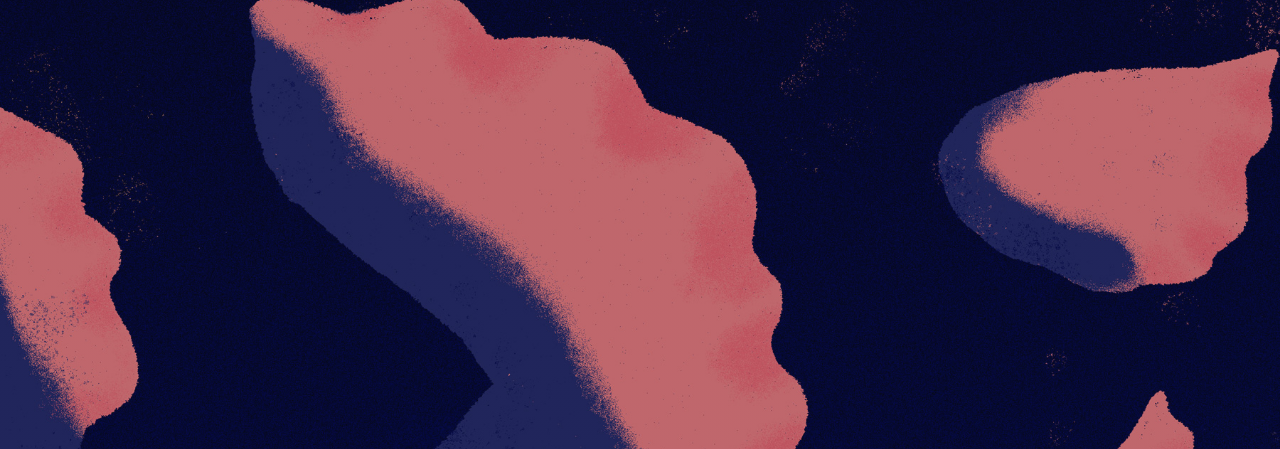
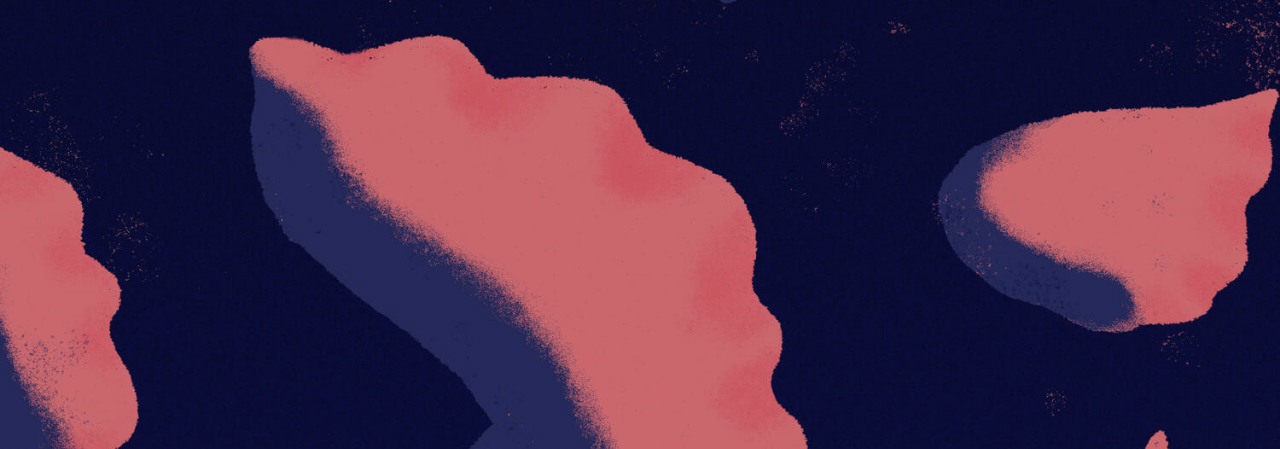
Before and after one commit to emil-litwiniec/illustration-portfolio, a website: page index.html in a window 1280 px wide. Shown: the part 119-568 px from the top of the page. Drawn offline with Linux system fonts and the light colour scheme; a web font is replaced by a local one.

Commit message:
Change images

```diff
--- a/sass/layout/_header.scss
+++ b/sass/layout/_header.scss
@@ -14,16 +14,16 @@
 
 
 .hero {
-    background-image: linear-gradient(rgba(#1A2669, .2), rgba(#1A2669, .2)) ,url(../img/hero-1x-min.jpg);
+    background-image: linear-gradient(rgba(#1A2669, .2), rgba(#1A2669, .2)) ,url(../img/hero-small.jpg);
     background-size: 100%;
     background-position: 0 100%;
-    height: 100vh;
+    height: 105vh;
     // top: -10rem;
 
     @media only screen and (max-width: 90em) {
         background-size: 100%;
         background-position: 0 100%;
-        background-image: linear-gradient(rgba(#1A2669, .2), rgba(#1A2669, .2)) ,url(../img/hero-1x-min.jpg);
+        background-image: linear-gradient(rgba(#1A2669, .2), rgba(#1A2669, .2)) ,url(../img/hero-small.jpg);
     }
     @media only screen and (max-width: 66.25em) {
         background-size: 106%;
```
Also changed, not shown: css/style.css.
